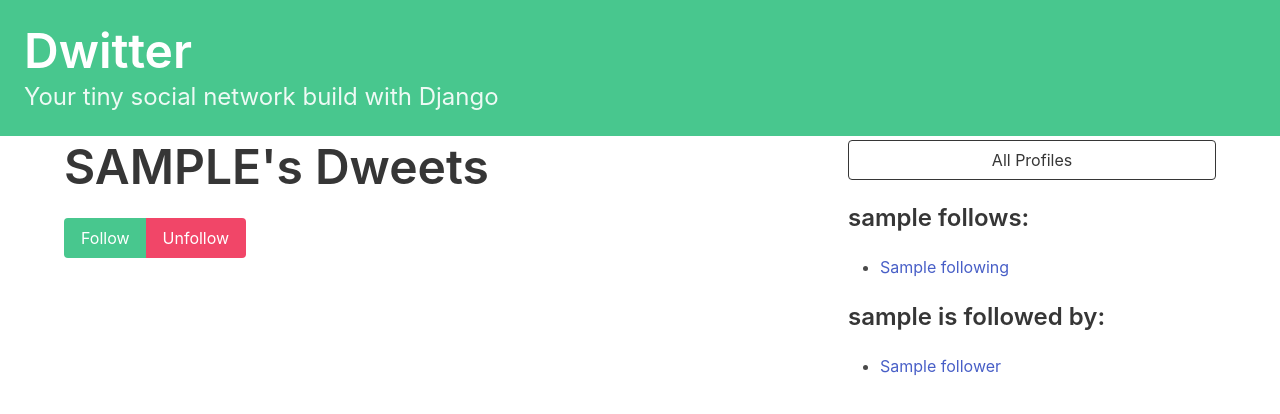
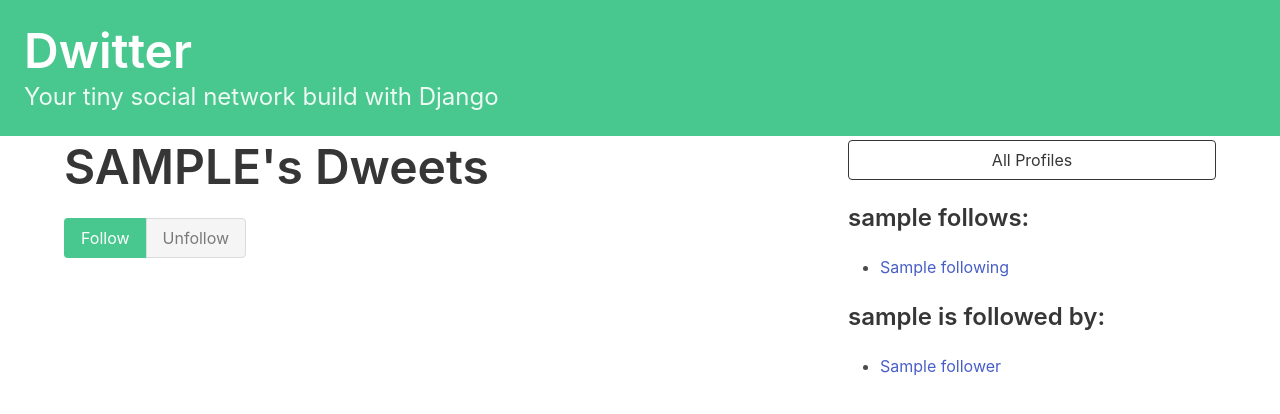
Before and after one commit to robles-jonathan/django-social, a Django app: template dwitter/templates/dwitter/profile.html in a window 1280 px wide. Shown: the top 414 px of the page. Run offline with Django 3.2, Linux system fonts and the light colour scheme; the template is opened without the code that fills it: most values are stand-ins (such as "Sample title", 1, 10 or a date in 2020).

Commit message:
created funtion for follow and unfollow

```diff
--- a/dwitter/templates/dwitter/profile.html
+++ b/dwitter/templates/dwitter/profile.html
@@ -4,10 +4,18 @@
         <div class="block">
             <h1 class="title is-1">{{profile.user.username|upper}}'s Dweets</h1>
         </div>
-		<div class="buttons has-addons">
-			<button class="button is-success">Follow</button>
-			<button class="button is-danger">Unfollow</button>
-		</div>
+		<form method="post">
+			{% csrf_token %}
+			<div class="buttons has-addons">
+			{% if profile in user.profile.follows.all%}
+				<button class="button is-success is-static">Follow</button>
+				<button class="button is-danger" name="follow" value="unfollow">Unfollow</button>
+			{% else %}
+				<button class="button is-success" name="follow" value="follow">Follow</button>
+				<button class="button is-danger is-static">Unfollow</button>
+			{% endif %}
+			</div>
+		</form>
     </div>
 
     <div class="column is-one-third">
```
Also changed, not shown: dwitter/views.py (+13 -1 lines).
